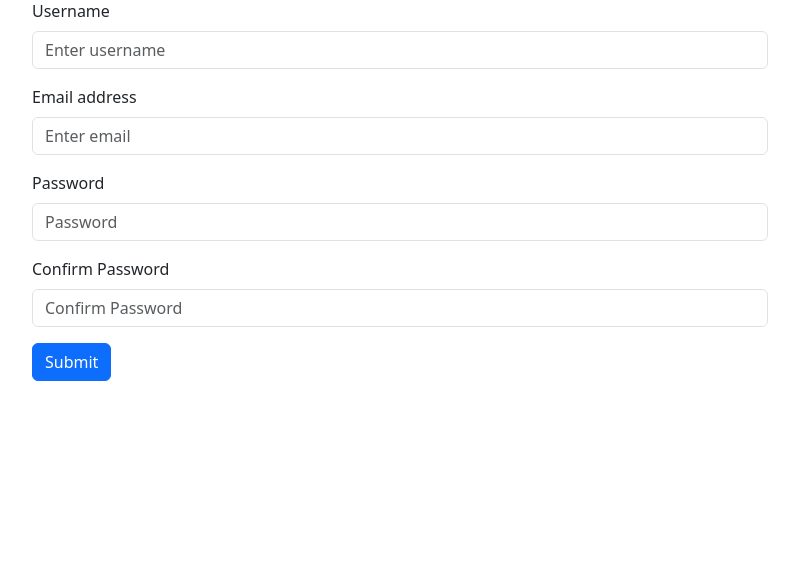
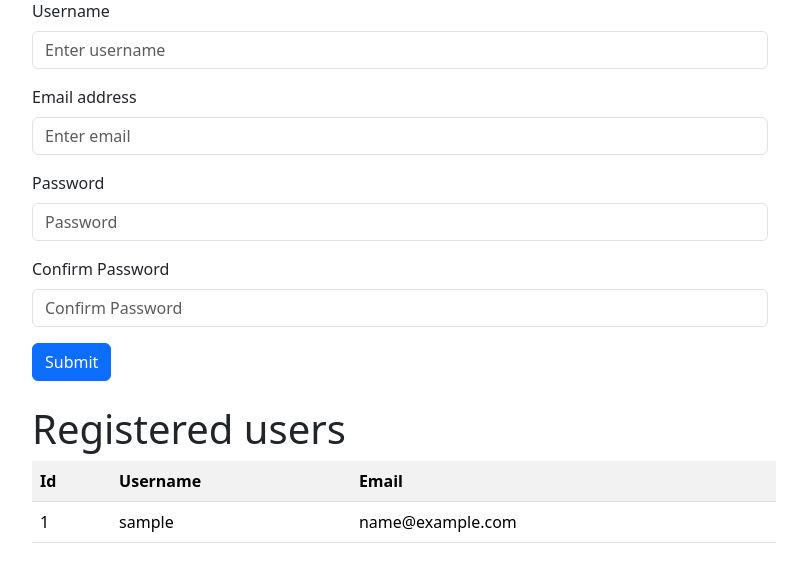
Before and after one commit to RadekVala/docker-php-examples, a PHP site: page / in a window 1280 px wide. Shown: the part 73-655 px from the top of the page, without its empty margins (50-857 px from the left). Run offline with PHP 8.4, Linux system fonts and the light colour scheme; tables that the repository leaves empty hold one stand-in row (values such as "Sample post"); data that the repository does not hold is empty.

Commit message:
index.php - list of registered users

```diff
--- a/app/public/index.php
+++ b/app/public/index.php
@@ -58,6 +58,35 @@
             </form>
         </div>
     </div>
+
+    <div class="col-md-8">
+        <h1>Registered users</h1>
+        <?php
+        require ('../vendor/autoload.php');
+
+        use App\Repository\UserRepository;
+
+        $repo = new UserRepository();
+
+        $users = $repo->getAll();
+        ?>
+
+        <table class="table table-striped">
+            <tr>
+                <th>Id</th>
+                <th>Username</th>
+                <th>Email</th>
+            </tr>
+
+            <?php foreach($users as $user) { ?>
+            <tr>
+                <td><?= $user->getId() ?></td>
+                <td><?= $user->getUsername() ?></td>
+                <td><?= $user->getEmail() ?></td>
+            </tr>
+            <?php } ?>
+        </table>
+    </div>
 </div>
 
 
```
